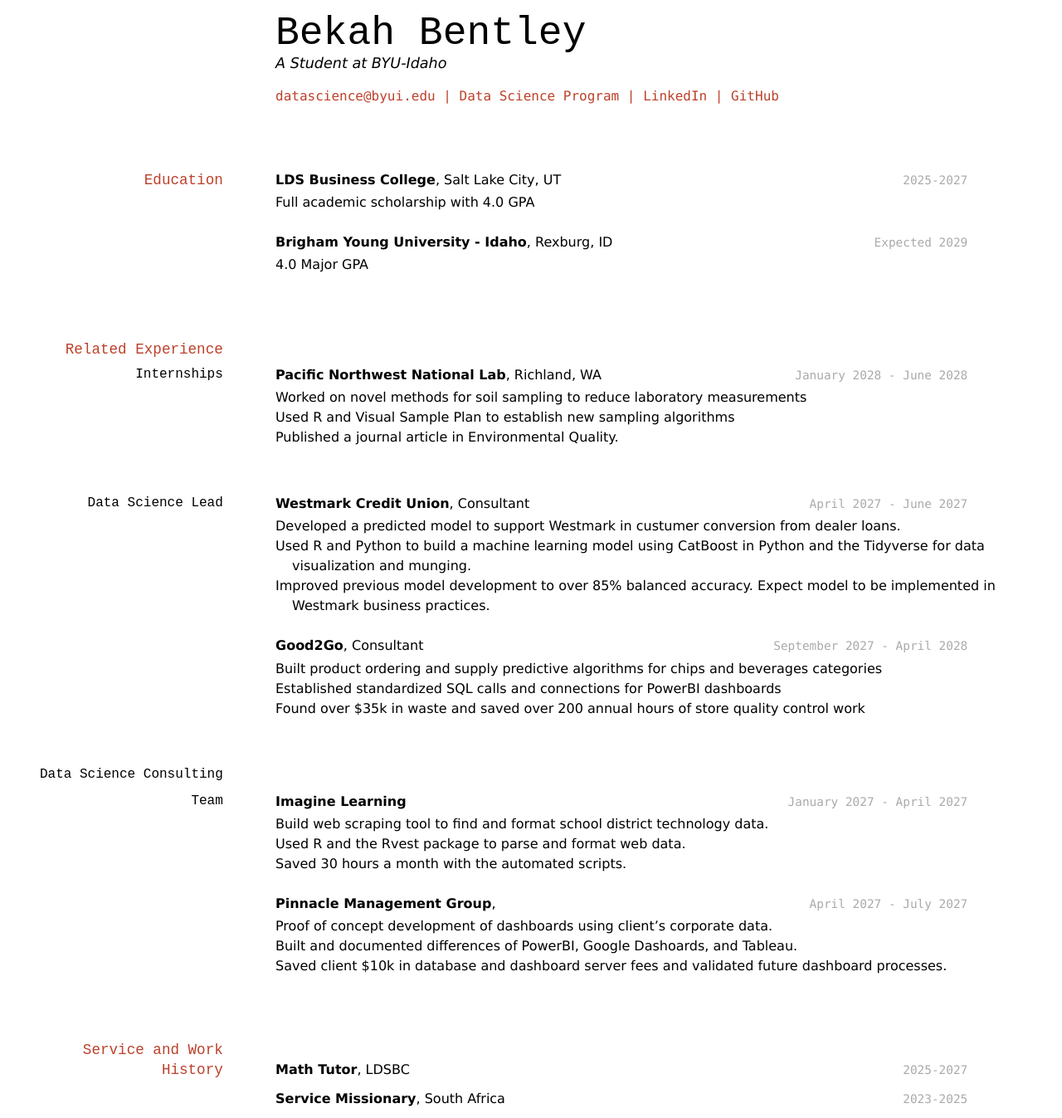
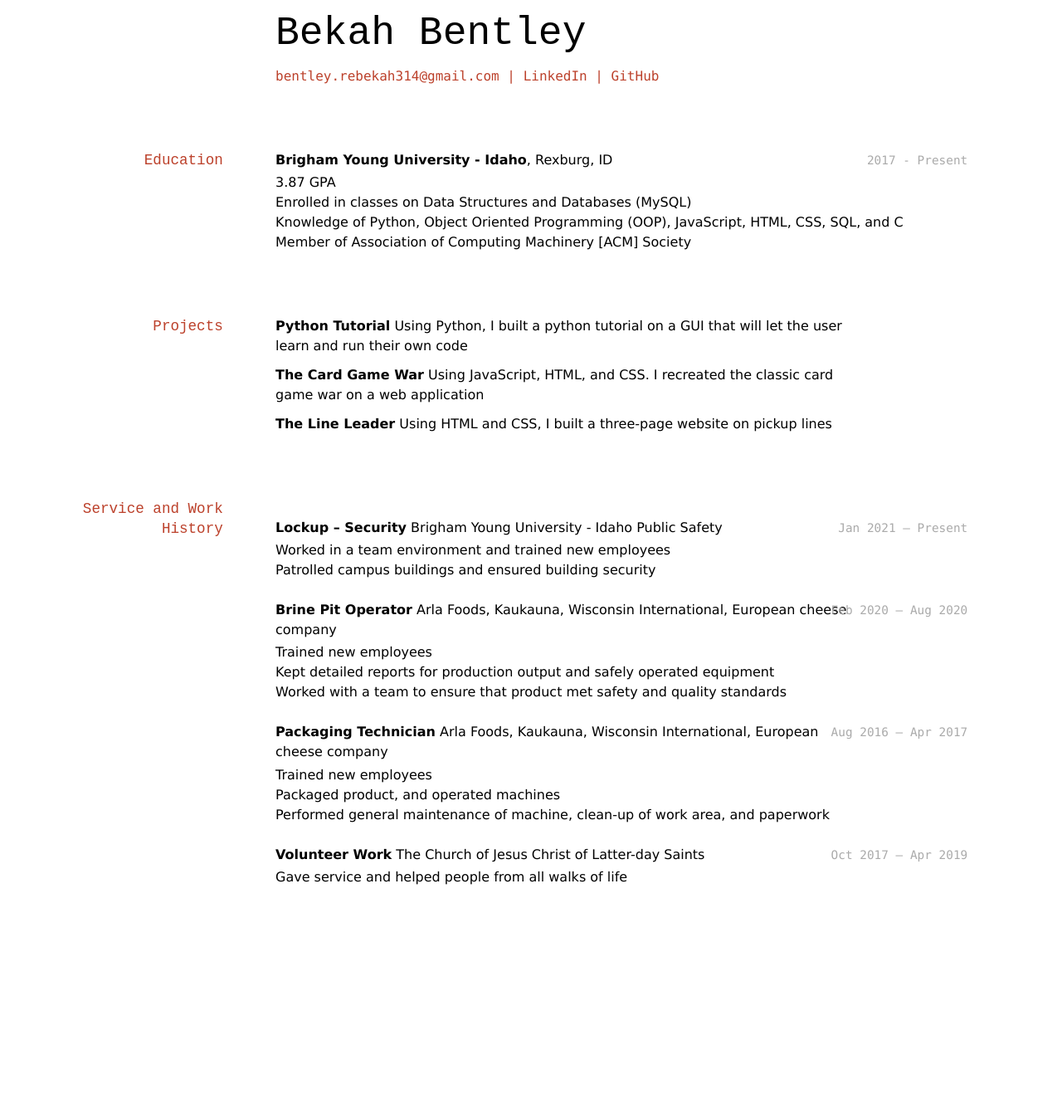
Before and after one commit to Bentleyr98/Bentley-Resume, a Jekyll site: the page built from docs/index.md, in a window 1280 px wide. Shown: the whole page at 83% size. Built offline with Jekyll 4.4.1, drawn with Linux system fonts in a browser that asks for light colours; after the commit the page ends 1093 px from its top, so only the background shows below that.

Commit message:
Added in information for resume

```diff
--- a/docs/index.md
+++ b/docs/index.md
@@ -3,85 +3,64 @@ layout: cv
 title: Bekah Bentley's Resume
 ---
 # Bekah Bentley
-A Student at BYU-Idaho
+
 
 <div id="webaddress">
-<a href="datascience@byui.edu">datascience@byui.edu</a>
-| <a href="https://byuidatascience.github.io/development.html">Data Science Program</a>
-| <a href="https://www.linkedin.com/groups/13537407/">LinkedIn</a>
-| <a href="https://github.com/byuids-resumes">GitHub</a>
+<a href="bentley.rebekah314@gmail.com">bentley.rebekah314@gmail.com</a>
+| <a href="https://www.linkedin.com/in/rebekah-bentley">LinkedIn</a>
+| <a href="https://github.com/Bentleyr98">GitHub</a>
 </div>
 
 <!-- https://www.monique.tech/the-art-of-markdown -->
 
 ## Education
 
-`2025-2027`
-__LDS Business College__, Salt Lake City, UT
+__Brigham Young University - Idaho__, Rexburg, ID `2017 - Present`
+- 3.87 GPA
+- Enrolled in classes on Data Structures and Databases (MySQL)
+- Knowledge of Python, Object Oriented Programming (OOP), JavaScript, HTML, CSS, SQL, and C
+- Member of Association of Computing Machinery [ACM] Society
 
-- Full academic scholarship with 4.0 GPA
+## Projects
+__Python Tutorial__
+Using Python, I built a python tutorial on a GUI that will let the user learn and run their own code
 
-`Expected 2029`
-__Brigham Young University - Idaho__, Rexburg, ID
+__The Card Game War__
+Using JavaScript, HTML, and CSS. I recreated the classic card game war on a web application
 
-- 4.0 Major GPA
+__The Line Leader__
+Using HTML and CSS, I built a three-page website on pickup lines
+
+## Service and Work History
+__Lockup – Security__ `Jan 2021 – Present`
+Brigham Young University - Idaho
+Public Safety
+- Worked in a team environment and trained new employees
+- Patrolled campus buildings and ensured building security
 
 
-## Related Experience
 
-### Internships
+__Brine Pit Operator__ `Feb 2020 – Aug 2020`
+Arla Foods, Kaukauna, Wisconsin
+International, European cheese company
+- Trained new employees
+- Kept detailed reports for production output and safely operated equipment
+- Worked with a team to ensure that product met safety and quality standards
 
-`January 2028 - June 2028`
-__Pacific Northwest National Lab__, Richland, WA
+__Packaging Technician__ `Aug 2016 – Apr 2017`
+Arla Foods, Kaukauna, Wisconsin
+International, European cheese company
+- Trained new employees
+- Packaged product, and operated machines
+- Performed general maintenance of machine, clean-up of work area, and paperwork
 
-- Worked on novel methods for soil sampling to reduce laboratory measurements
-- Used R and Visual Sample Plan to establish new sampling algorithms
-- Published a journal article in Environmental Quality.
+__Volunteer Work__  `Oct 2017 – Apr 2019`
+The Church of Jesus Christ of Latter-day Saints
+- Gave service and helped people from all walks of life
 
-### Data Science Lead
-
-`April 2027 - June 2027`
-__Westmark Credit Union__, Consultant
-
-- Developed a predicted model to support Westmark in custumer conversion from dealer loans.
-- Used R and Python to build a machine learning model using CatBoost in Python and the Tidyverse for data visualization and munging.
-- Improved previous model development to over 85% balanced accuracy. Expect model to be implemented in Westmark business practices.
-
-`September 2027 - April 2028`
-__Good2Go__, Consultant
-
-- Built product ordering and supply predictive algorithms for chips and beverages categories
-- Established standardized SQL calls and connections for PowerBI dashboards
-- Found over $35k in waste and saved over 200 annual hours of store quality control work
-
-### Data Science Consulting Team
-
-`January 2027 - April 2027`
-__Imagine Learning__
-
-- Build web scraping tool to find and format school district technology data.
-- Used R and the Rvest package to parse and format web data.
-- Saved 30 hours a month with the automated scripts.
-
-`April 2027 - July 2027`
-__Pinnacle Management Group__,
-
-- Proof of concept development of dashboards using client's corporate data.
-- Built and documented differences of PowerBI, Google Dashoards, and Tableau.
-- Saved client $10k in database and dashboard server fees and validated future dashboard processes.
-
-
-## Service and Work History
-
-`2025-2027`
-__Math Tutor__, LDSBC
-
-
-`2023-2025`
-__Service Missionary__, South Africa
 
 
 
 <!-- ### Footer
 
-Last updated: May 2013 -->
+Last updated: March 2022 -->
```
